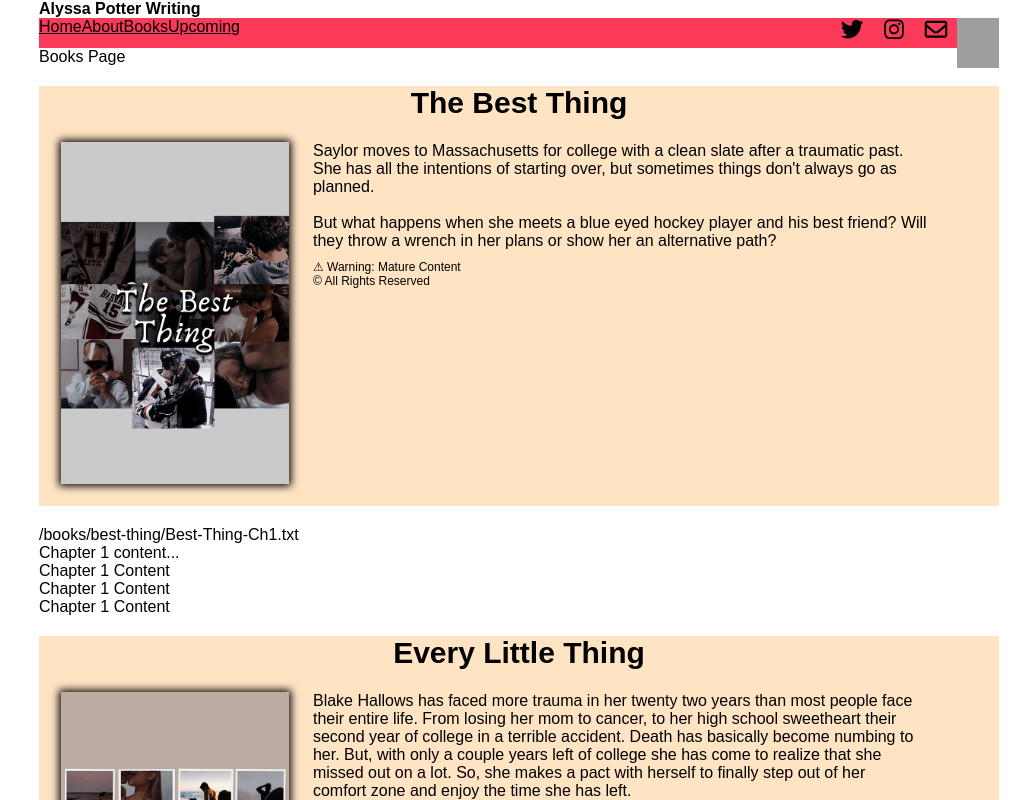
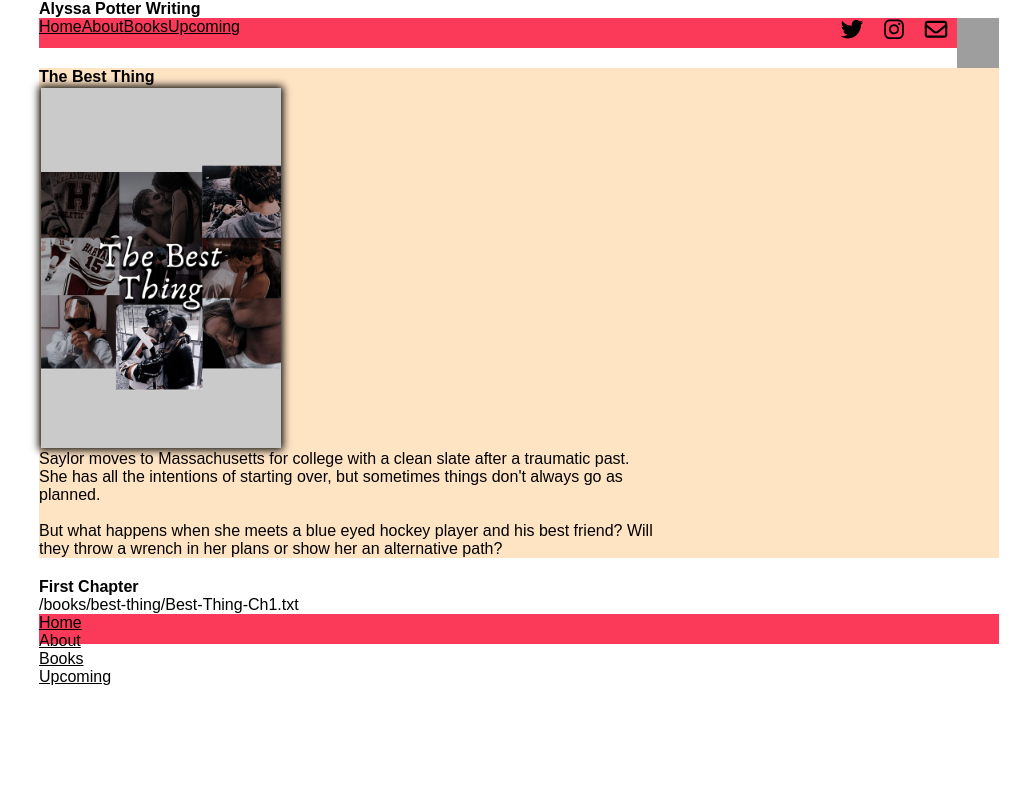
Before and after one commit to AlyssaBPotter/lyss-site, a React (Create React App) app: page /book/1 in a window 1280 px wide. Shown: the top 800 px of the page, without its empty margins (121-1151 px from the left). Built offline with nearby package versions, Linux system fonts and the light colour scheme; grey boxes are pictures that could not be loaded.

Commit message:
10th commit

```diff
--- a/src/pages/BookPage.js
+++ b/src/pages/BookPage.js
@@ -1,62 +1,43 @@
 import React from "react";
-import { Link } from "react-router-dom";
+import { useParams, useEffect } from "react-router-dom";
 import books from "../data";
-import BookView from "../components/BookView";
 
 const BookPage = () => {
+  const { id } = useParams();
+  const book = books.find((book) => book.id === Number(id));
+  // const [firstChapter, setFirstChapter] = useState('');
+
+  // useEffect(() => {
+  //   const fetchFirstChapter = async () => {
+  //     try {
+  //       const response = await fetch(`/chapters/${book.firstChapter}`);
+  //       const text = await response.text();
+  //       setFirstChapter(text);
+  //     } catch (error) {
+  //       console.error('Error loading first chapter:', error);
+  //     }
+  //   };
+
+  //   fetchFirstChapter();
+  // }, [book]);
+
+  if (!book) {
+    return <div>Book not found</div>;
+  }
+
   return (
     <div>
-      <label>Books Page</label>
-
-      {books.map((book) => (
-        <div className="book-page">
-          <div className="book-prev-container" key={book.id}>
-            <h2 className="book-title">{book.title}</h2>
-            <div className="book-preview">
-              <div className="book-cover">
-                <img src={book.cover} alt={book.title} />
-              </div>
-              <div className="book-info">
-                <p style={{ whiteSpace: "pre-line" }}>{book.description}</p>{" "}
-                {/* the styling allows \n and whitespace line breaks  */}
-                <p className="content-warning">
-                  &#9888; Warning: Mature Content
-                  <br />
-                  &copy; All Rights Reserved
-                </p>
-              </div>
-            </div>
-          </div>
-          <BookView/>
+      <div className="book-prev-container">
+        <h1>{book.title}</h1>
+        <div className="book-cover">
+          <img src={book.cover} alt={book.title} />
         </div>
-      ))}
-
-      {/* <div className="book-prev-container">
-        <h2 className="book-title">The Best Thing</h2>
-        <div className="book-preview">
-          <div className="book-cover">
-            <Link to={BookView}>
-              <img src="/books/best-thing/Best-Thing.png" alt="The Best Thing Cover" />
-            </Link>
-          </div>
-          <div className="book-info">
-            <p>
-              Saylor moves to Massachusetts for college with a clean slate after a traumatic past.
-              She has all the intentions of starting over, but sometimes things don't always go as
-              planned.
-              <br />
-              But what happens when she meets a blue eyed hockey player and his best friend? Will
-              they throw a wrench in her plans or show her an alternative path?
-              <br />
-            </p>
-            <p className="content-warning">
-              &#9888; Mature Content: suicide & rape
-              <br />
-              &copy; All Rights Reserved
-            </p>
-          </div>
-        </div>
-      </div> */}
+        <p style={{ whiteSpace: 'pre-line' }}>{book.description}</p>
+      </div>
+      <div>
+        <h2>First Chapter</h2>
+        <pre>{book.firstChapter}</pre>
+      </div>
     </div>
   );
 };
```
